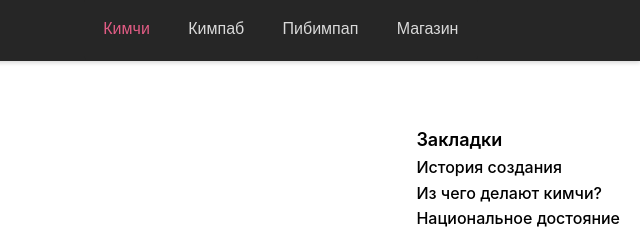
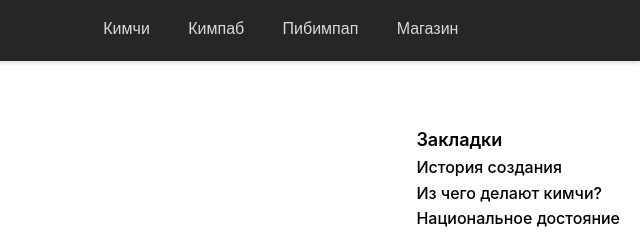
Before and after one commit to Annezi/minor-kr2, a plain HTML site: page kimchi.html in a window 1280 px wide. Shown: the top 240 px of the page, 640-1280 px from the left. Drawn offline with Linux system fonts and the light colour scheme.

Commit message:
Update kimchi.html

```diff
--- a/kimchi.html
+++ b/kimchi.html
@@ -25,7 +25,7 @@
 				</button>
 				<div id="navbar-menu" aria-labelledby="navbar-toggle">
 					<ul class="navbar-links">
-						<li class="navbar-item"><a class="navbar-link name-color" href="kimchi.html">Кимчи</a></li>
+						<li class="navbar-item"><a class="navbar-link" href="kimchi.html">Кимчи</a></li>
 						<li class="navbar-item"><a class="navbar-link" href="kimpab.html">Кимпаб</a></li>
 						<li class="navbar-item"><a class="navbar-link" href="pibimpap.html">Пибимпап</a></li>
 						<li class="navbar-item"><a class="navbar-link" href="shop.html">Магазин</a></li>
```
